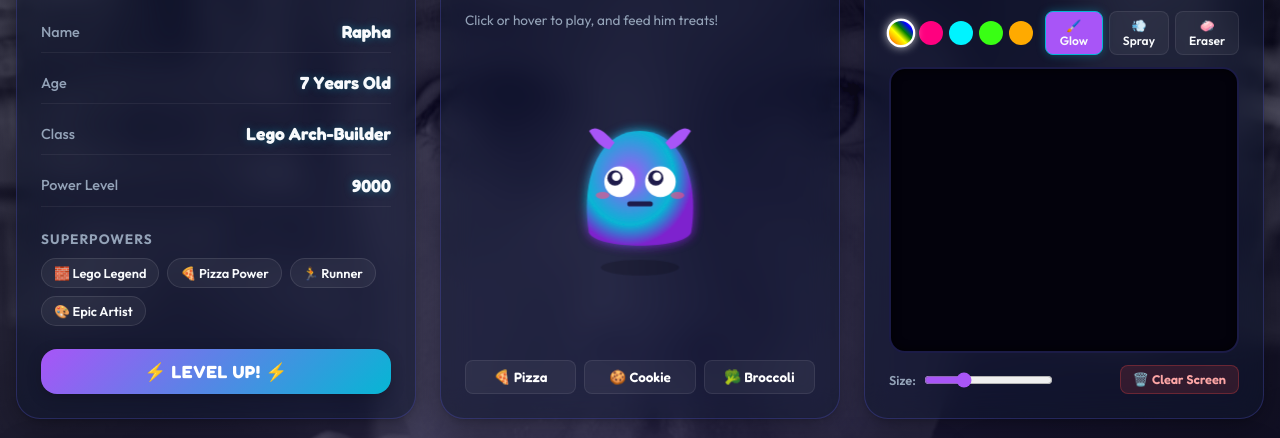
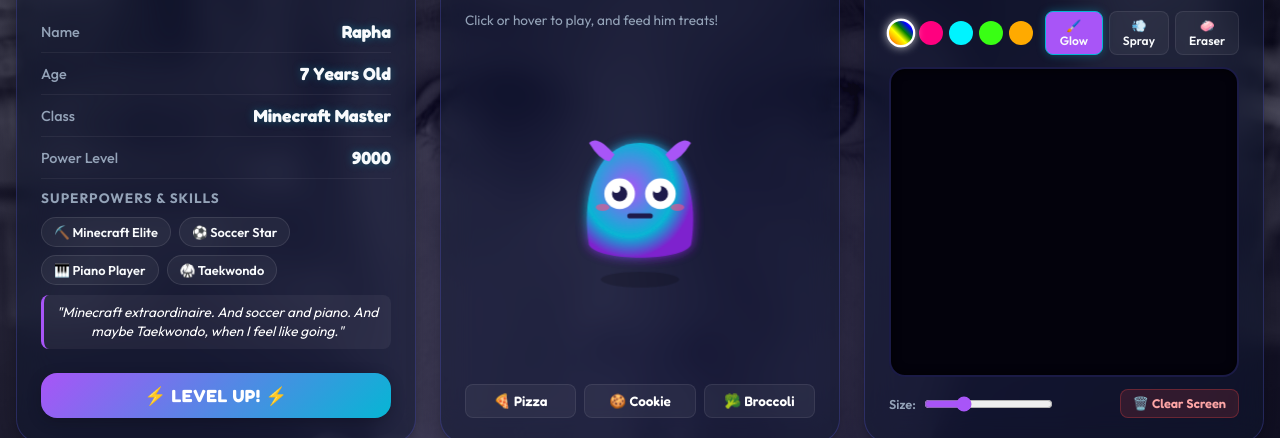
Before and after one commit to dmeburk/raphas-world, a website built with Vite: page index.html in a window 1280 px wide. Shown: the part 308-746 px from the top of the page. Built offline with nearby package versions, Linux system fonts and the light colour scheme.

Commit message:
feat: update Rapha stats info to Minecraft, Soccer, Piano, and Taekwondo

```diff
--- a/index.html
+++ b/index.html
@@ -94,22 +94,26 @@
             </div>
             <div class="stat-row">
               <span class="stat-label">Class</span>
-              <span class="stat-value text-glow theme-text-space">Lego Arch-Builder</span>
+              <span class="stat-value text-glow theme-text-space">Minecraft Master</span>
             </div>
             <div class="stat-row">
               <span class="stat-label">Power Level</span>
               <span class="stat-value text-glow" id="power-level">9000</span>
             </div>
 
-            <div class="skills-showcase">
-              <h3>Superpowers</h3>
-              <div class="badges-grid">
-                <span class="badge" title="Master of Lego Blocks">🧱 Lego Legend</span>
-                <span class="badge" title="Expert Pizza Consumer">🍕 Pizza Power</span>
-                <span class="badge" title="Sonic Speed Sprinter">🏃 Runner</span>
-                <span class="badge" title="Creative Drawing Master">🎨 Epic Artist</span>
+            <div class="skills-showcase" style="margin-top: 10px; margin-bottom: 10px;">
+              <h3>Superpowers & Skills</h3>
+              <div class="badges-grid" style="gap: 8px;">
+                <span class="badge" title="Minecraft extraordinaire!">⛏️ Minecraft Elite</span>
+                <span class="badge" title="Epic soccer player">⚽ Soccer Star</span>
+                <span class="badge" title="Beautiful piano melodies">🎹 Piano Player</span>
+                <span class="badge" title="Taekwondo when I feel like going">🥋 Taekwondo</span>
               </div>
             </div>
+
+            <p style="font-size: 0.85rem; line-height: 1.4; color: #fff; font-family: var(--font-primary); background: rgba(255,255,255,0.05); padding: 8px 12px; border-radius: var(--radius-sm); border-left: 3px solid var(--color-primary); font-style: italic; margin-bottom: 10px; text-align: center;">
+              "Minecraft extraordinaire. And soccer and piano. And maybe Taekwondo, when I feel like going."
+            </p>
 
             <button id="level-up-btn" class="action-btn">
               ⚡ LEVEL UP! ⚡
--- a/src/style.css
+++ b/src/style.css
@@ -405,7 +405,8 @@ body[data-bg="full"] .glass-panel {
   flex-direction: column;
   position: relative;
   overflow: hidden;
-  height: 480px; /* Uniform height for structure */
+  min-height: 480px; /* Uniform minimum height for structure */
+  height: auto;
 }
 
 /* Card Header Stylings */
```
